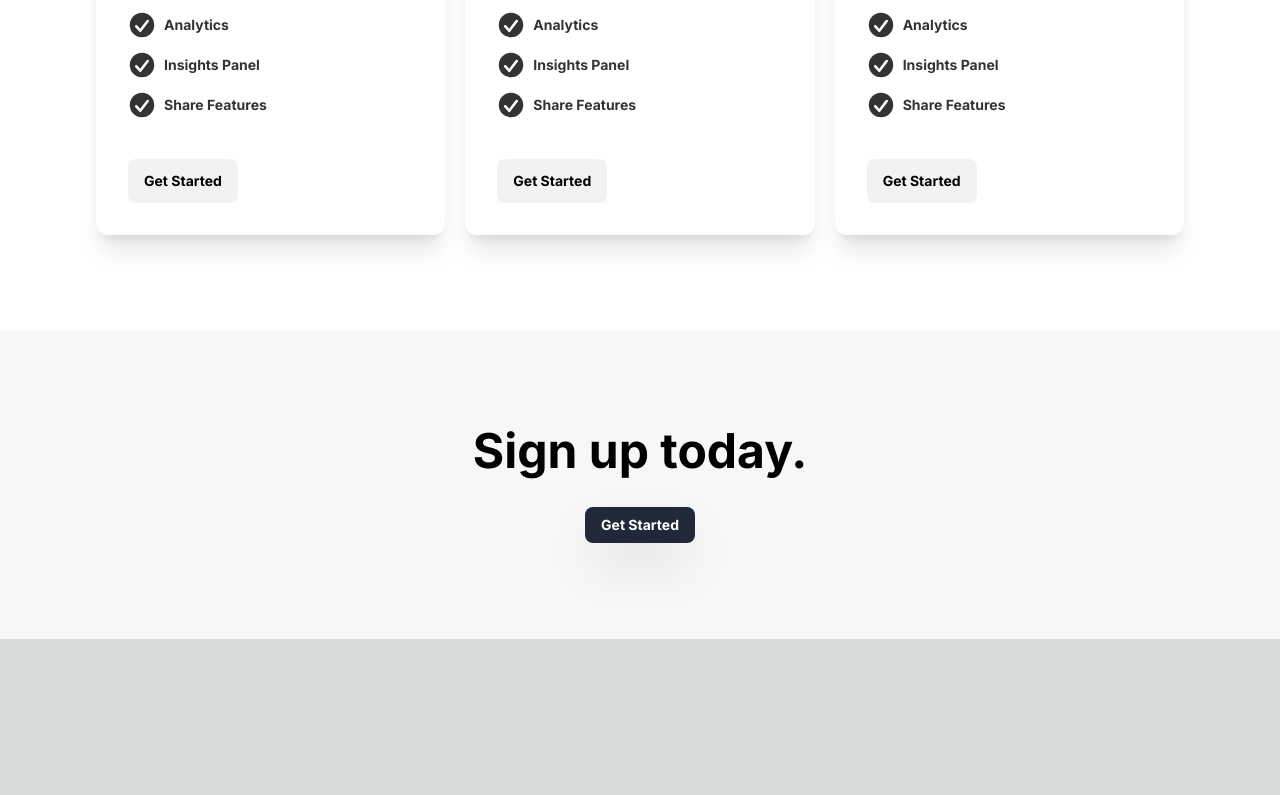
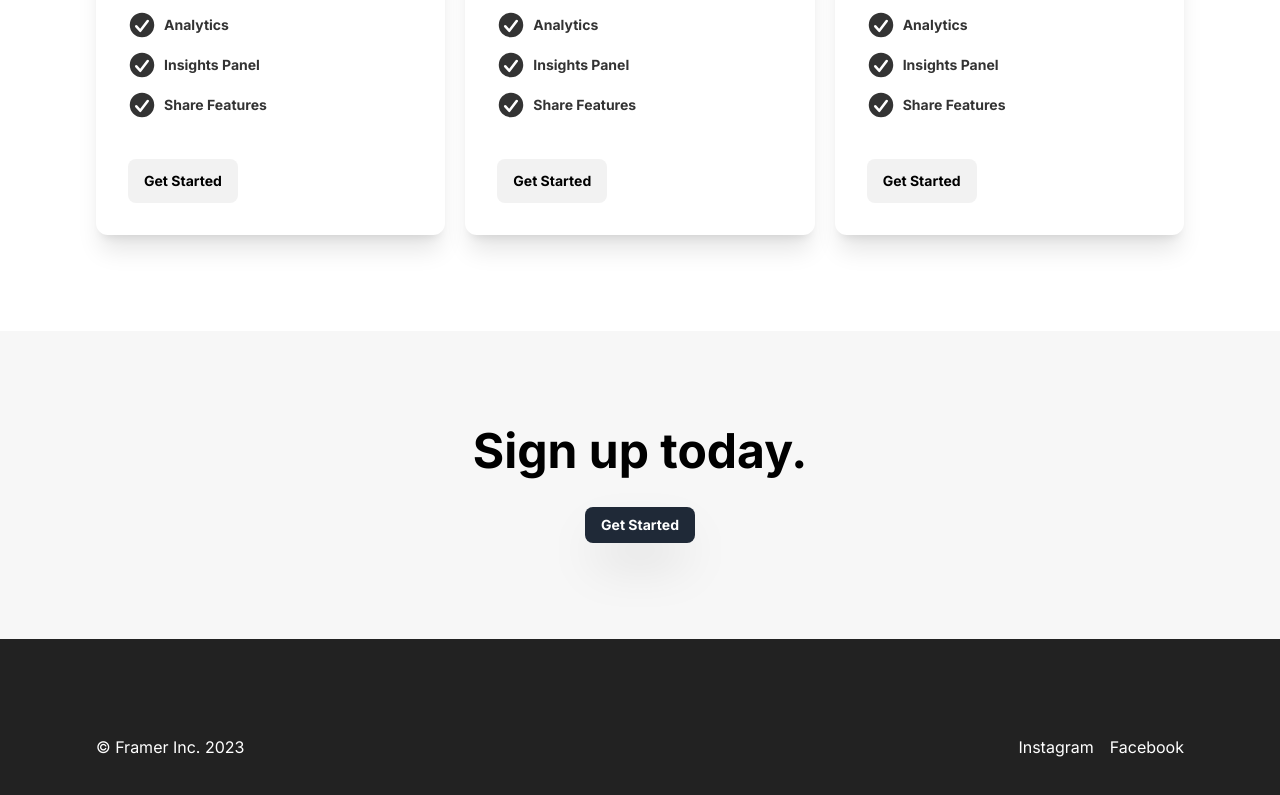
Before and after one commit to TallysonFreitas/shop-fullstack, a Next.js app: page / in a window 1280 px wide. Shown: the part 3079-3874 px from the top of the page. Before the commit the page ends 3718 px from the top, so only its background shows below. Built offline with nearby package versions, Linux system fonts and the light colour scheme.

Commit message:
feat: implement tablet vesion at the project

```diff
--- a/app/globals.css
+++ b/app/globals.css
@@ -45,6 +45,9 @@ body {
     .max-w-800 {
         max-width: 800px;
     }
+    .bg-gray-222 {
+        background-color: #222222;
+    }
     .bg-gray-f77 {
         background-color: #f7f7f7;
     }
--- a/app/page.tsx
+++ b/app/page.tsx
@@ -1,4 +1,5 @@
 import {
+    Footer,
     Header,
     Login,
     LogosFront,
@@ -26,6 +27,7 @@ export default function Home() {
             <div className="bg-gray-f77">
                 <Login />
             </div>
+            <Footer />
         </>
     )
 }
--- a/app/ui/Home.tsx
+++ b/app/ui/Home.tsx
@@ -1,6 +1,5 @@
 import { CheckCircleIcon } from '@heroicons/react/16/solid'
 import Image from 'next/image'
-import { describe } from 'node:test'
 
 export function Header() {
     const HeadMenuItems = [
@@ -73,7 +72,7 @@ export function LogosFront() {
 
 export function ProductsDetails() {
     return (
-        <div className="container mx-auto p-24 grid grid-cols-2 gap-8">
+        <div className="container mx-auto py-24 px-12 lg:px-24 grid grid-cols-2 gap-8">
             <Image
                 src={'https://placehold.co/500x356/png'}
                 className="w-full rounded-xl"
@@ -173,7 +172,7 @@ export function RelatedProducts() {
         },
     ]
     return (
-        <div className="container mx-auto p-24 grid grid-cols-3 gap-5">
+        <div className="container mx-auto py-24 px-10 lg:px-24 grid grid-cols-3 gap-5">
             {Data.map((each) => (
                 <ItemProduct
                     key={each.prodTitle}
@@ -265,7 +264,7 @@ export function Plans() {
     ]
 
     return (
-        <div className="container mx-auto p-24 grid grid-cols-3 text-sm gap-5">
+        <div className="container mx-auto py-24 px-10 lg:px-24 grid grid-cols-3 text-sm gap-5">
             {PlansData.map((each) => (
                 <ItemPlan
                     key={each.plan}
@@ -292,3 +291,17 @@ export function Login() {
         </div>
     )
 }
+
+export function Footer() {
+    return (
+        <footer className="bg-gray-222">
+            <div className="container mx-auto flex justify-between p-24 text-white">
+                <p>© Framer Inc. 2023</p>
+                <ul className="flex gap-4">
+                    <li>Instagram</li>
+                    <li>Facebook</li>
+                </ul>
+            </div>
+        </footer>
+    )
+}
```
